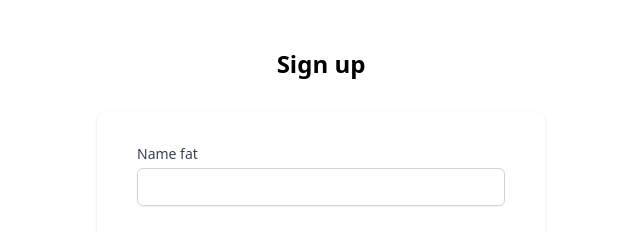
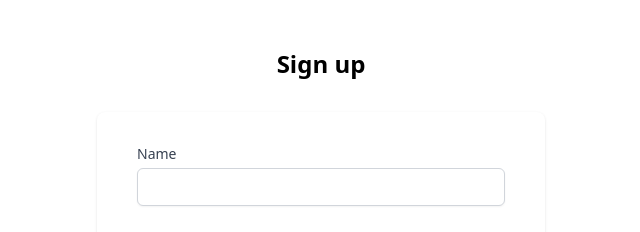
Before and after one commit to CaptainDonut/donut-zone, a React (Create React App) app: page /signup in a window 1280 px wide. Shown: the top 232 px of the page, without its empty margins (319-959 px from the left). Built offline with nearby package versions, Linux system fonts and the light colour scheme; the HTML template or start-up script is replaced by a standard one.

Commit message:
Prevent error

```diff
--- a/src/components/Profile.jsx
+++ b/src/components/Profile.jsx
@@ -22,7 +22,7 @@ useEffect(() => {
      }
 
     )
-}, [])
+}, [userDetails]) //???
 
 //logout button function
 
--- a/src/components/Signup.jsx
+++ b/src/components/Signup.jsx
@@ -1,38 +1,16 @@
 import React, {useState} from 'react'
 import { account } from '../appwrite/appwriteConf'
-import { useNavigate } from 'react-router-dom'
-import {v4 as uuidv4} from 'uuid'
+//import { useNavigate } from 'react-router-dom'
 
 
 function Signup() {
-  const navigate = useNavigate()
+  //const navigate = useNavigate()
   const [user, setUser] = useState({
   name: "",
   email: "",
   password: ""
 
   })
-
-
-/*  const registerUser = () => {
-    account.create(
-      'unique()',
-      email,
-      password,
-      username).then(res => {
-            account.createSession(email, password)
-                .then(res1 => {
-                    //Navigate to home page
-                }).catch(err => {
-                    console.log("error in creating session", err)
-                })
-        }).catch(err => {
-            console.log("error in creating user", err)
-        })
-}*/
-
-
-
 
 const signupUser = async (e) => {
 e.preventDefault()
@@ -80,7 +58,7 @@ e.preventDefault()
                   htmlFor="name"
                   className="block text-sm font-medium text-gray-700"
                 >
-                  Name fat
+                  Name
                 </label>
                 <div className="mt-1">
                   <input
```
